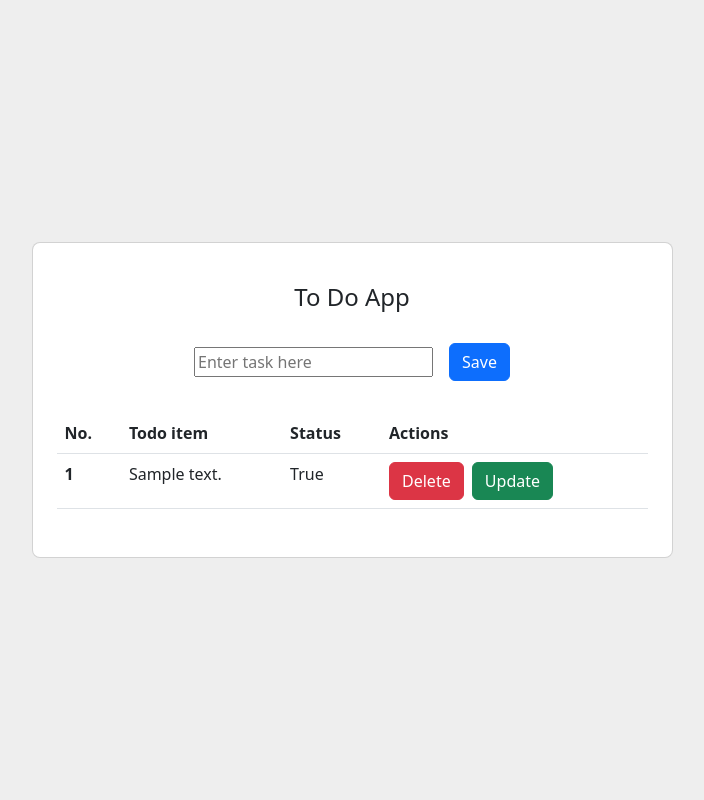
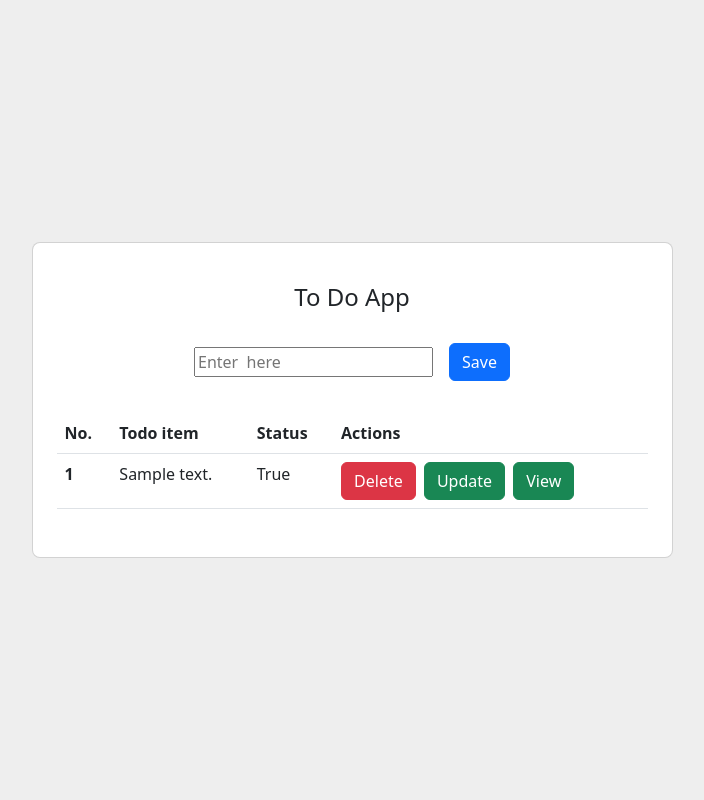
Before and after one commit to Althran/ToDo-Django, a Django app: page / in a window 1280 px wide. Shown: the whole page, without its empty margins (288-992 px from the left). Run offline with Django 4.2, Linux system fonts and the light colour scheme; tables that the repository leaves empty hold one stand-in row (values such as "Sample post").

Commit message:
Add task page

```diff
--- a/core/forms.py
+++ b/core/forms.py
@@ -13,7 +13,7 @@ class AddTasksFrom(ModelForm):
                     'name': 'text',
                     'id': 'text',
                     'type': 'text',
-                    'placeholder': 'Enter task here',
+                    'placeholder': 'Enter  here',
                     'required': True
                 }
             )
--- a/core/models.py
+++ b/core/models.py
@@ -6,7 +6,7 @@ from django.utils.timezone import now
 class TaskTodo(models.Model):
 
     text = models.CharField(
-        max_length=25,
+        max_length=250,
         verbose_name='text'
     )
 
--- a/core/templates/core/main_page.html
+++ b/core/templates/core/main_page.html
@@ -27,7 +27,6 @@
                 <button type="submit" class="btn btn-primary">Save</button>
               </div>
 
-
             </form>
 
             <table class="table mb-4">
@@ -43,11 +42,12 @@
                 <tr>
                   {% for task in tasks %}
                   <th scope="row">{{ task.id }}</th>
-                  <td>{{ task.text }}</td>
+                  <td>{{ task.text|truncatechars:15 }}</td>
                   <td>{{ task.status }}</td>
                   <td>
                     <a href="{% url 'delete' task.id %}" class="btn btn-danger">Delete</a>
                     <a href="{% url 'update' task.id %}" class="btn btn-success ms-1">Update</a>
+                    <a href="{% url 'view' task.id %}" class="btn btn-success ms-1">View</a>
                   </td>
                 </tr>
                   {% empty %}
--- a/core/urls.py
+++ b/core/urls.py
@@ -1,9 +1,11 @@
 from django.urls import path
-from .views import MainView, DeleteTaskView, UpdateTaskView
+from .views import MainView, DeleteTaskView, UpdateTaskView, TaskView, EditTaskView
 
 
 urlpatterns = [
     path('', MainView.as_view(), name='tasks'),
     path('delete/<pk>/', DeleteTaskView.as_view(), name='delete'),
     path('update/<pk>/', UpdateTaskView.as_view(), name='update'),
+    path('view/<pk>/', TaskView.as_view(), name='view'),
+    path('edit/<pk>/', EditTaskView.as_view(), name='edit'),
 ]
--- a/core/views.py
+++ b/core/views.py
@@ -1,4 +1,4 @@
-from django.views.generic import ListView, DeleteView, UpdateView
+from django.views.generic import ListView, DeleteView, UpdateView, DetailView
 
 from .forms import AddTasksFrom
 from .models import TaskTodo
@@ -8,6 +8,17 @@ class ContextMixin:
     context = {
         'site_title': 'ToDo Django',
     }
+
+
+class TaskView(ContextMixin, DetailView):
+    model = TaskTodo
+    template_name = 'core/task_page.html'
+    context_object_name = 'addtask'
+
+    def get_context_data(self, *, object_list=None, **kwargs):
+        context = super(TaskView, self).get_context_data()
+        context.update(self.context)
+        return context
 
 
 class MainView(ContextMixin, ListView):
@@ -46,3 +57,9 @@ class UpdateTaskView(UpdateView):
     model = TaskTodo
     fields = ['status']
     template_name = 'core/status_update_form.html'
+
+
+class EditTaskView(UpdateView):
+    model = TaskTodo
+    fields = ['text']
+    template_name = 'core/update_form.html'
```
